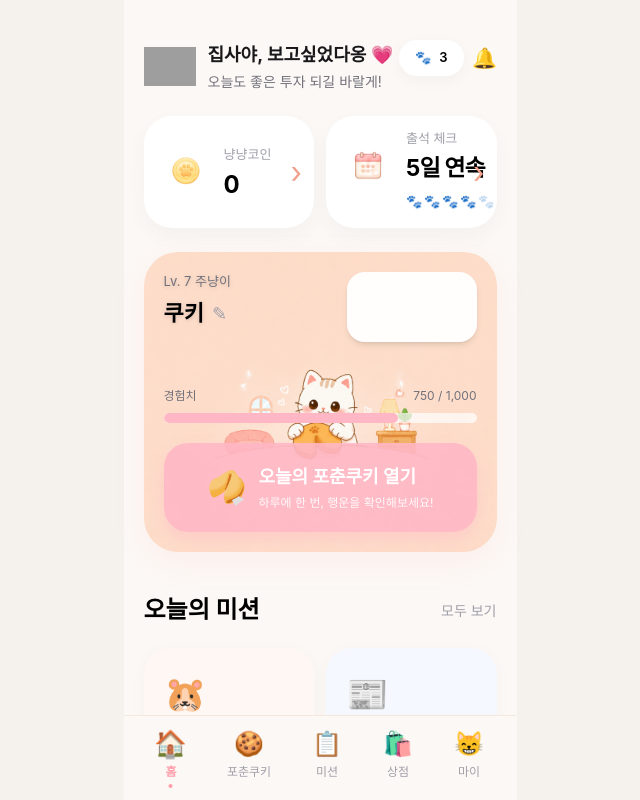
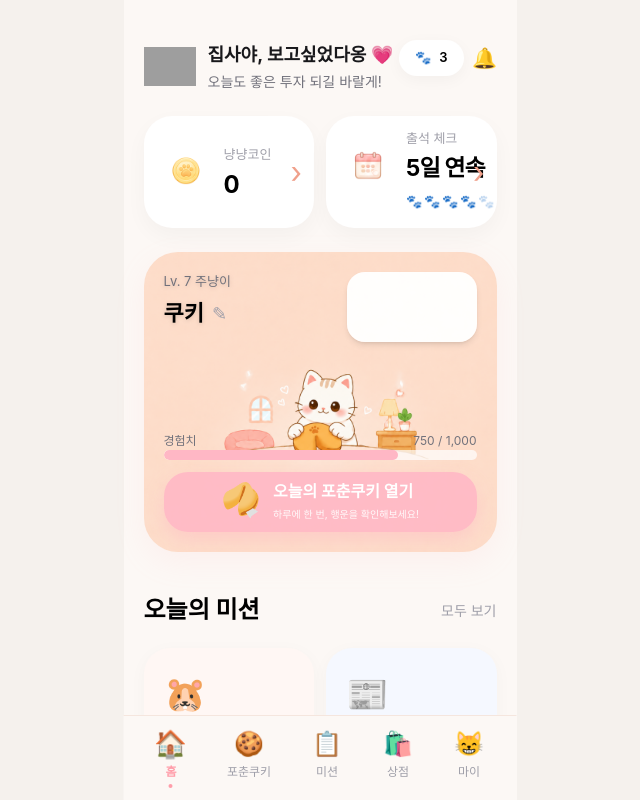
Before and after one commit to sojung627/nyang-cookie, a React (Vite) app: page / in a window 1280 px wide. Shown: the top 800 px of the page, without its empty margins (320-960 px from the left). Built offline with nearby package versions, Linux system fonts and the light colour scheme; grey boxes are pictures that could not be loaded.

Commit message:
메인 캣 위치 수정

```diff
--- a/src/pages/Home.jsx
+++ b/src/pages/Home.jsx
@@ -131,7 +131,7 @@ function Home({ setScreen }) {
 
             {/* 하단 - 경험치 + 버튼 */}
             <div>
-              <div className="flex justify-between text-[12px] text-zinc-500 mb-2">
+              <div className="flex justify-between text-[12px] text-zinc-500 mt-1">
                 <span>경험치</span>
                 <span>750 / 1,000</span>
               </div>
@@ -143,12 +143,12 @@ function Home({ setScreen }) {
                   e.stopPropagation()
                   setIsFortuneOpen(true)
                 }}
-                className="mt-5 w-full rounded-[24px] bg-[#ffb7c5]/90 py-5 shadow-[0_8px_18px_rgba(255,183,197,0.45)] active:scale-[0.985] transition-transform">
+                className="mt-3 w-full h-[60px] rounded-[24px] bg-[#ffb7c5]/90 py-5 shadow-[0_8px_18px_rgba(255,183,197,0.45)] active:scale-[0.985] transition-transform">
                 <div className="flex items-center justify-center gap-3">
-                  <span className="text-[32px]">🥠</span>
-                  <div className="text-left">
-                    <p className="text-white font-bold text-[18px]">오늘의 포춘쿠키 열기</p>
-                    <p className="text-white/90 text-[12px] mt-1">하루에 한 번, 행운을 확인해보세요!</p>
+                  <span className="text-[32px] -mt-4">🥠</span>
+                  <div className="text-left -mt-4">
+                    <p className="text-white font-bold text-[16px]">오늘의 포춘쿠키 열기</p>
+                    <p className="text-white/90 text-[10px] mt-1">하루에 한 번, 행운을 확인해보세요!</p>
                   </div>
                 </div>
               </button>
```
